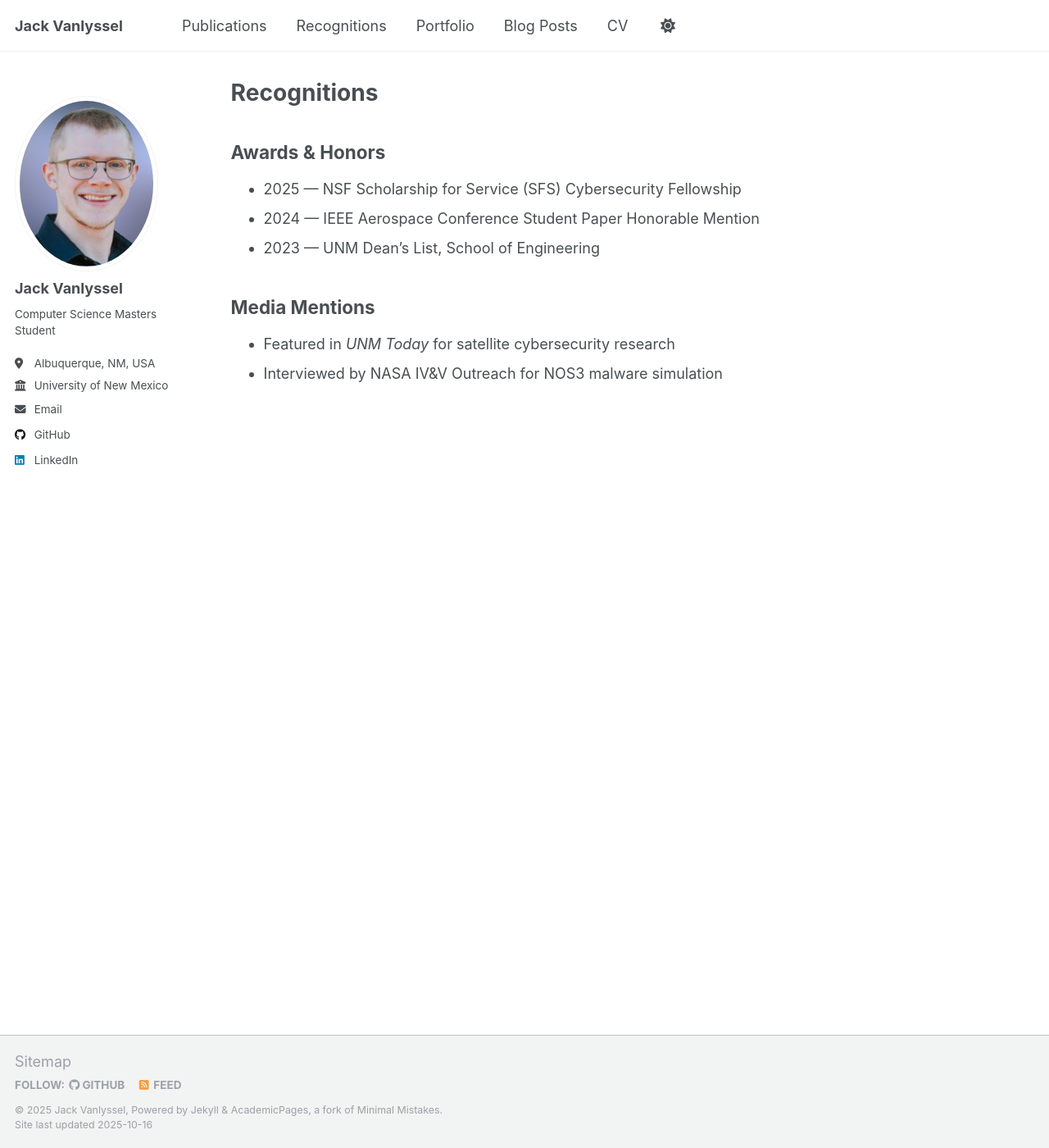
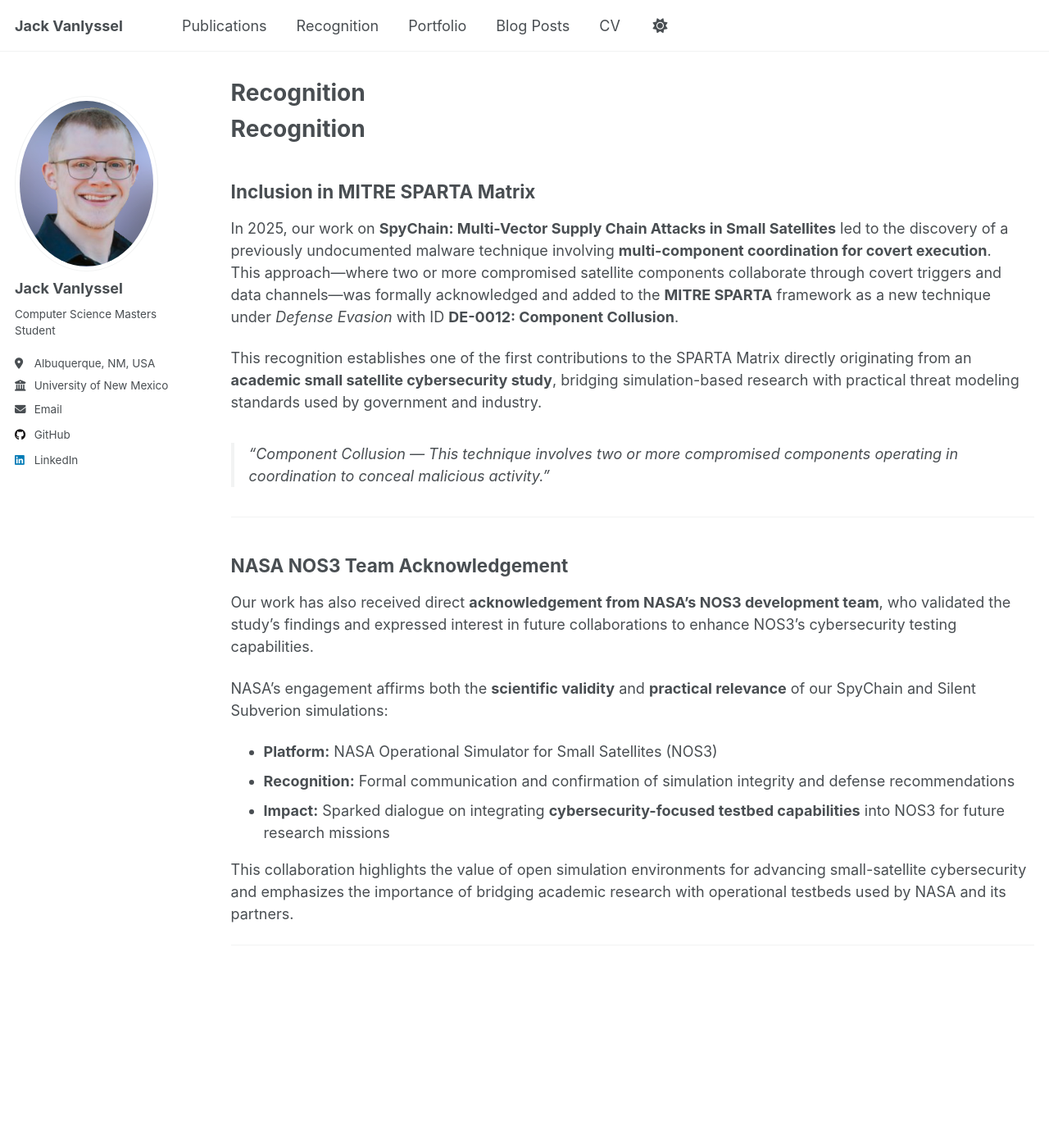
Before and after one commit to jcvanly/jcvanly.github.io, a Jekyll site: the page built from _pages/recognition.md, in a window 1280 px wide and 1400 px high. Shown: the whole window at 82% size. Built offline with Jekyll 4.4.1, drawn with Linux system fonts in a browser that asks for light colours; a script that is not in the unit is left out.

Commit message:
recognition

```diff
--- a/_data/navigation.yml
+++ b/_data/navigation.yml
@@ -11,8 +11,8 @@ main:
   - title: "Publications"
     url: /publications/
 
-  - title: "Recognitions"
-    url: /recognitions/
+  - title: "Recognition"
+    url: /recognition/
 
   # - title: "Talks"
   #   url: /talks/
--- a/_pages/recognition.md
+++ b/_pages/recognition.md
@@ -1,15 +1,30 @@
 ---
 layout: archive
-title: "Recognitions"
-permalink: /recognitions/
+title: "Recognition"
+permalink: /recognition/
 author_profile: true
 ---
 
-## Awards & Honors
-- 2025 — NSF Scholarship for Service (SFS) Cybersecurity Fellowship
-- 2024 — IEEE Aerospace Conference Student Paper Honorable Mention
-- 2023 — UNM Dean’s List, School of Engineering
+# Recognition
 
-## Media Mentions
-- Featured in *UNM Today* for satellite cybersecurity research
-- Interviewed by NASA IV&V Outreach for NOS3 malware simulation
+## Inclusion in MITRE SPARTA Matrix
+In 2025, our work on **SpyChain: Multi-Vector Supply Chain Attacks in Small Satellites** led to the discovery of a previously undocumented malware technique involving **multi-component coordination for covert execution**.
+This approach—where two or more compromised satellite components collaborate through covert triggers and data channels—was formally acknowledged and added to the **MITRE SPARTA** framework as a new technique under *Defense Evasion* with ID **DE-0012: Component Collusion**.
+
+This recognition establishes one of the first contributions to the SPARTA Matrix directly originating from an **academic small satellite cybersecurity study**, bridging simulation-based research with practical threat modeling standards used by government and industry.
+
+> *“Component Collusion — This technique involves two or more compromised components operating in coordination to conceal malicious activity.”*
+
+---
+
+## NASA NOS3 Team Acknowledgement
+Our work has also received direct **acknowledgement from NASA’s NOS3 development team**, who validated the study’s findings and expressed interest in future collaborations to enhance NOS3’s cybersecurity testing capabilities.
+
+NASA’s engagement affirms both the **scientific validity** and **practical relevance** of our SpyChain and Silent Subverion simulations:
+- **Platform:** NASA Operational Simulator for Small Satellites (NOS3)
+- **Recognition:** Formal communication and confirmation of simulation integrity and defense recommendations
+- **Impact:** Sparked dialogue on integrating **cybersecurity-focused testbed capabilities** into NOS3 for future research missions
+
+This collaboration highlights the value of open simulation environments for advancing small-satellite cybersecurity and emphasizes the importance of bridging academic research with operational testbeds used by NASA and its partners.
+
+---
```
